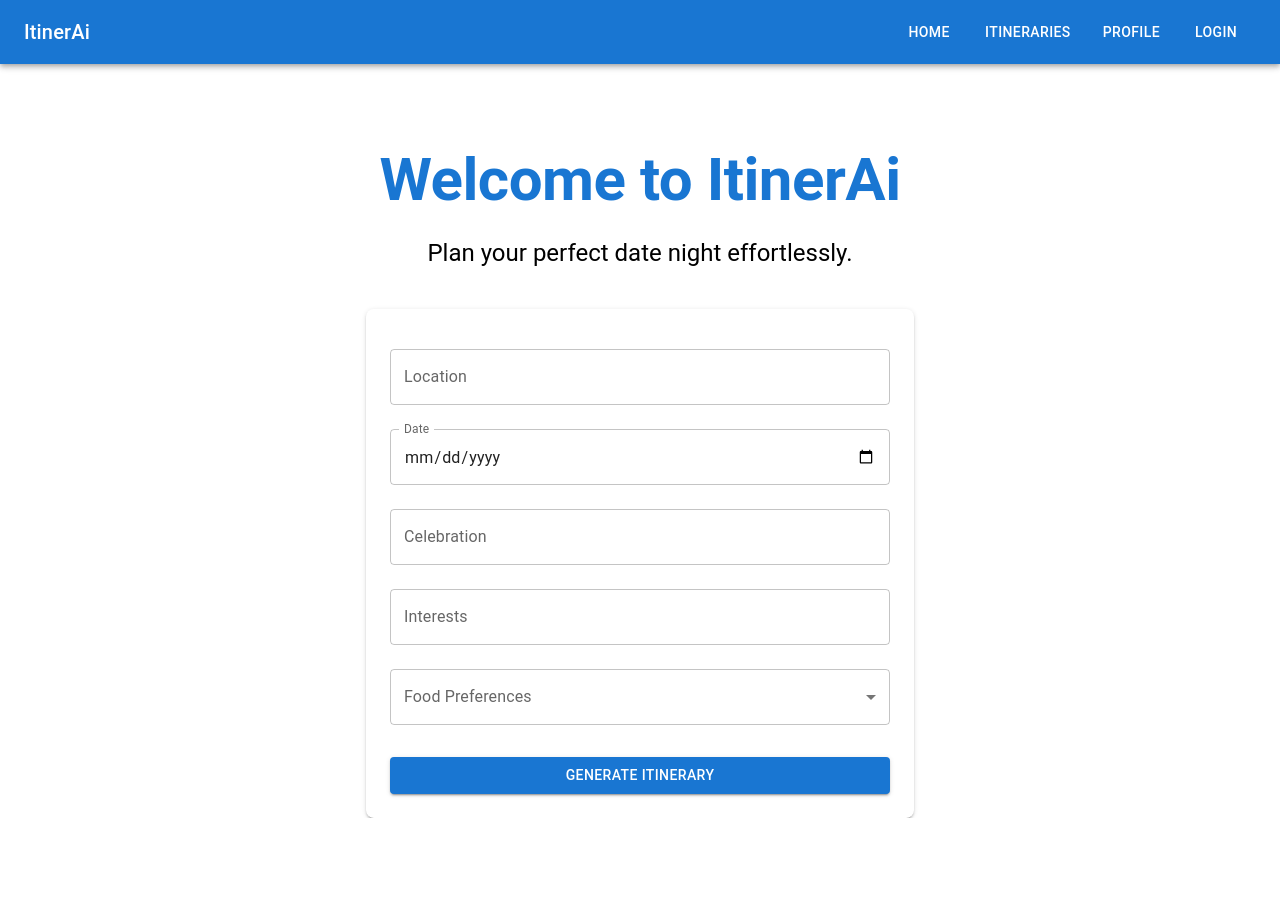
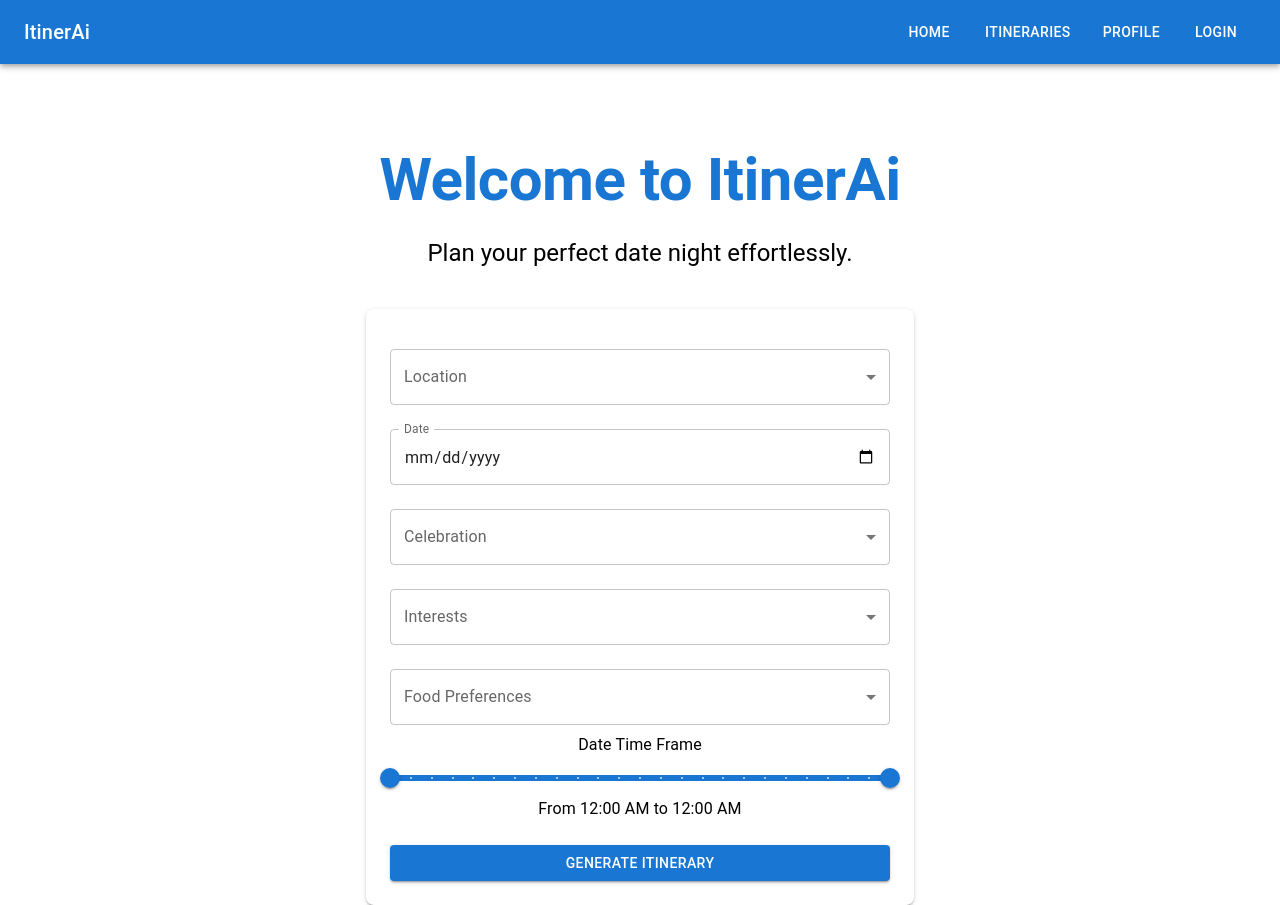
Before and after one commit to demichele-c/ItinerAi, a React (Vite) app in the folder client/: page / in a window 1280 px wide. Before the commit the page ends 818 px from the top, so only its background shows below. Built offline with nearby package versions, Linux system fonts and the light colour scheme.

Commit message:
added dropdowns to homepage

```diff
--- a/client/src/components/UserInputForm.jsx
+++ b/client/src/components/UserInputForm.jsx
@@ -1,5 +1,14 @@
 import { useState } from 'react';
-import { TextField, Button, Box, MenuItem } from '@mui/material';
+import { TextField, Button, Box, MenuItem, Slider, Typography } from '@mui/material';
+
+// Function to convert slider value to time in 12-hour format
+const formatTime = (value) => {
+  const hour = value % 24;
+  const isAM = hour < 12 || hour === 24;
+  const formattedHour = hour === 0 ? 12 : hour > 12 ? hour - 12 : hour;
+  const suffix = isAM ? 'AM' : 'PM';
+  return `${formattedHour}:00 ${suffix}`;
+};
 
 const UserInputForm = () => {
   const [location, setLocation] = useState('');
@@ -7,6 +16,7 @@ const UserInputForm = () => {
   const [celebration, setCelebration] = useState('');
   const [interests, setInterests] = useState('');
   const [foodPreferences, setFoodPreferences] = useState('');
+  const [timeRange, setTimeRange] = useState([0, 24]); // Time range from 12 AM to 12 AM next day
 
   const handleSubmit = (e) => {
     e.preventDefault();
@@ -14,7 +24,12 @@ const UserInputForm = () => {
   };
 
   return (
-    <Box component="form" onSubmit={handleSubmit} sx={{ p: 3, boxShadow: 2, borderRadius: 2, maxWidth: 500, mx: 'auto', mt: 5 }}>
+    <Box
+      component="form"
+      onSubmit={handleSubmit}
+      sx={{ p: 3, boxShadow: 2, borderRadius: 2, maxWidth: 500, mx: 'auto', mt: 5 }}
+    >
+      {/* Location Dropdown */}
       <TextField
         label="Location"
         value={location}
@@ -22,7 +37,15 @@ const UserInputForm = () => {
         fullWidth
         margin="normal"
         variant="outlined"
-      />
+        select
+      >
+        <MenuItem value="Philadelphia">Philadelphia</MenuItem>
+        <MenuItem value="Waukesha">Waukesha</MenuItem>
+        <MenuItem value="Port St. Lucie">Port St. Lucie</MenuItem>
+        <MenuItem value="San Antonio">San Antonio</MenuItem>
+      </TextField>
+
+      {/* Date Picker */}
       <TextField
         label="Date"
         type="date"
@@ -35,6 +58,8 @@ const UserInputForm = () => {
         }}
         variant="outlined"
       />
+
+      {/* Celebration Dropdown */}
       <TextField
         label="Celebration"
         value={celebration}
@@ -42,7 +67,16 @@ const UserInputForm = () => {
         fullWidth
         margin="normal"
         variant="outlined"
-      />
+        select
+      >
+        <MenuItem value="Birthday">Birthday</MenuItem>
+        <MenuItem value="Anniversary">Anniversary</MenuItem>
+        <MenuItem value="Engagement">Engagement</MenuItem>
+        <MenuItem value="Just Because">Just Because</MenuItem>
+        <MenuItem value="First Date">First Date</MenuItem>
+      </TextField>
+
+      {/* Interests Dropdown */}
       <TextField
         label="Interests"
         value={interests}
@@ -50,7 +84,16 @@ const UserInputForm = () => {
         fullWidth
         margin="normal"
         variant="outlined"
-      />
+        select
+      >
+        <MenuItem value="Art">Art</MenuItem>
+        <MenuItem value="Music">Music</MenuItem>
+        <MenuItem value="Sports">Sports</MenuItem>
+        <MenuItem value="Nature">Nature</MenuItem>
+        <MenuItem value="Food">Food</MenuItem>
+      </TextField>
+
+      {/* Food Preferences Dropdown */}
       <TextField
         label="Food Preferences"
         value={foodPreferences}
@@ -61,15 +104,40 @@ const UserInputForm = () => {
         select
       >
         <MenuItem value="Vegan">Vegan</MenuItem>
-        <MenuItem value="Vegetarian">Vegetarian</MenuItem>
+        <MenuItem value="Indian">Indian</MenuItem>
         <MenuItem value="Seafood">Seafood</MenuItem>
         <MenuItem value="Steakhouse">Steakhouse</MenuItem>
+        <MenuItem value="Italian">Italian</MenuItem>
       </TextField>
-      <Button variant="contained" color="primary" type="submit" fullWidth sx={{ mt: 3 }}>
+
+      {/* Time Range Slider */}
+      <Typography gutterBottom>Date Time Frame</Typography>
+      <Slider
+        value={timeRange}
+        onChange={(e, newValue) => setTimeRange(newValue)}
+        valueLabelDisplay="auto"
+        min={0}
+        max={24}
+        step={1}
+        marks
+        valueLabelFormat={formatTime}
+      />
+      <Typography>
+        From {formatTime(timeRange[0])} to {formatTime(timeRange[1])}
+      </Typography>
+
+      {/* Submit Button */}
+      <Button
+        variant="contained"
+        color="primary"
+        type="submit"
+        fullWidth
+        sx={{ mt: 3 }}
+      >
         Generate Itinerary
       </Button>
     </Box>
   );
 };
 
-export default UserInputForm;  // Ensure the component is exported
+export default UserInputForm;
```
Also changed, not shown: 1 other file (tests, documents, lock files or other folders).
